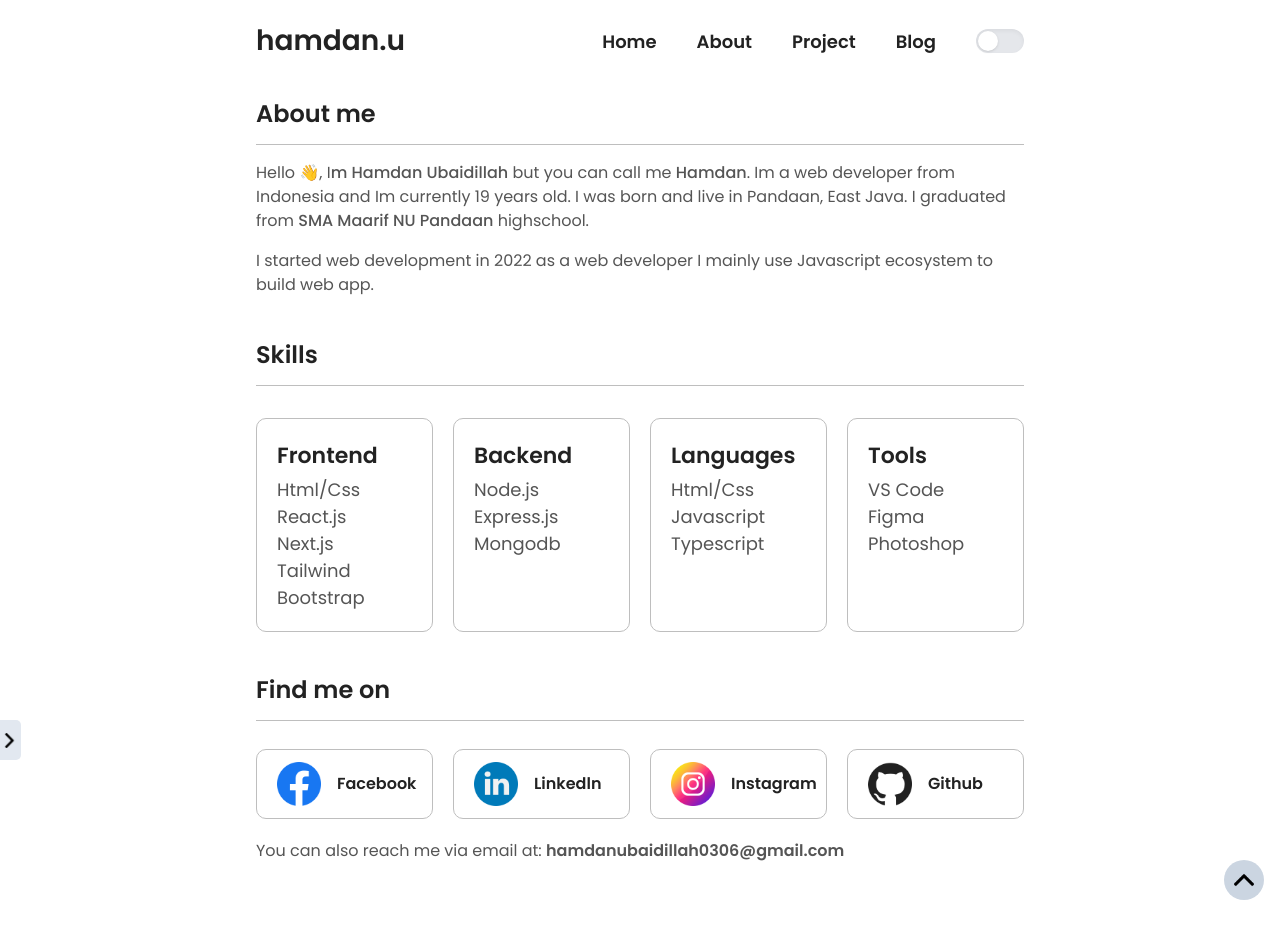
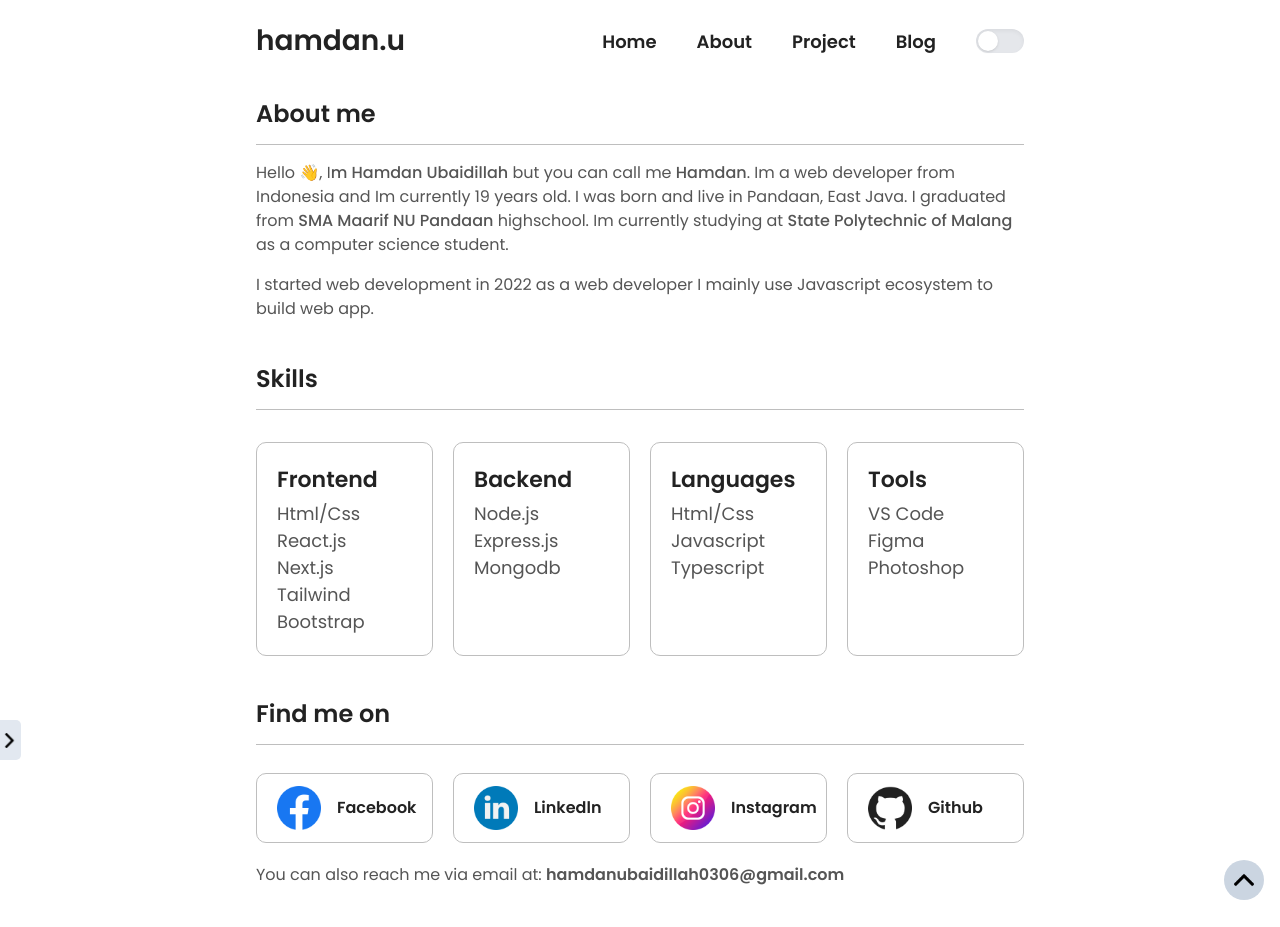
Before and after one commit to hmdnu/my-website, a Next.js app: page /about in a window 1280 px wide. Before the commit the page ends 903 px from the top, so only its background shows below. Built offline with nearby package versions, Linux system fonts and the light colour scheme.

Commit message:
chore: update bio

```diff
--- a/app/about/page.tsx
+++ b/app/about/page.tsx
@@ -26,7 +26,15 @@ export default function About() {
             >
               SMA Maarif NU Pandaan
             </Link>{" "}
-            highschool.
+            highschool. Im currently studying at{" "}
+            <Link
+              href={"https://www.polinema.ac.id/"}
+              target="_blank"
+              className="font-medium hover:underline"
+            >
+              State Polytechnic of Malang
+            </Link>{" "}
+            as a computer science student.
           </p>
           <p className="paragraph mt-4">
             I started web development in 2022 as a web developer I mainly use
--- a/app/loading.tsx
+++ /dev/null
@@ -1,5 +0,0 @@
-import React from "react";
-
-export default function loading() {
-  return <div>loading</div>;
-}
```
Also changed, not shown: package.json (+4 -4 lines), 1 other file (tests, documents, lock files or other folders).
